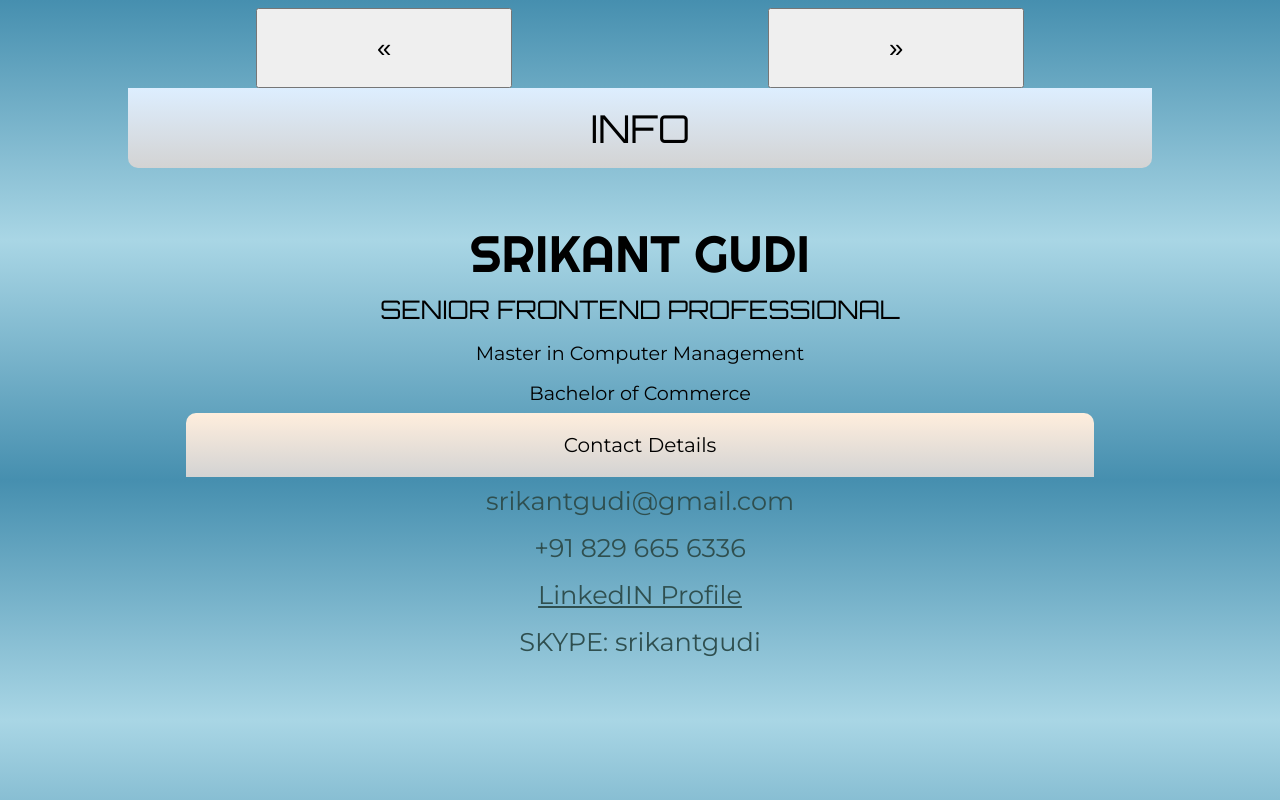
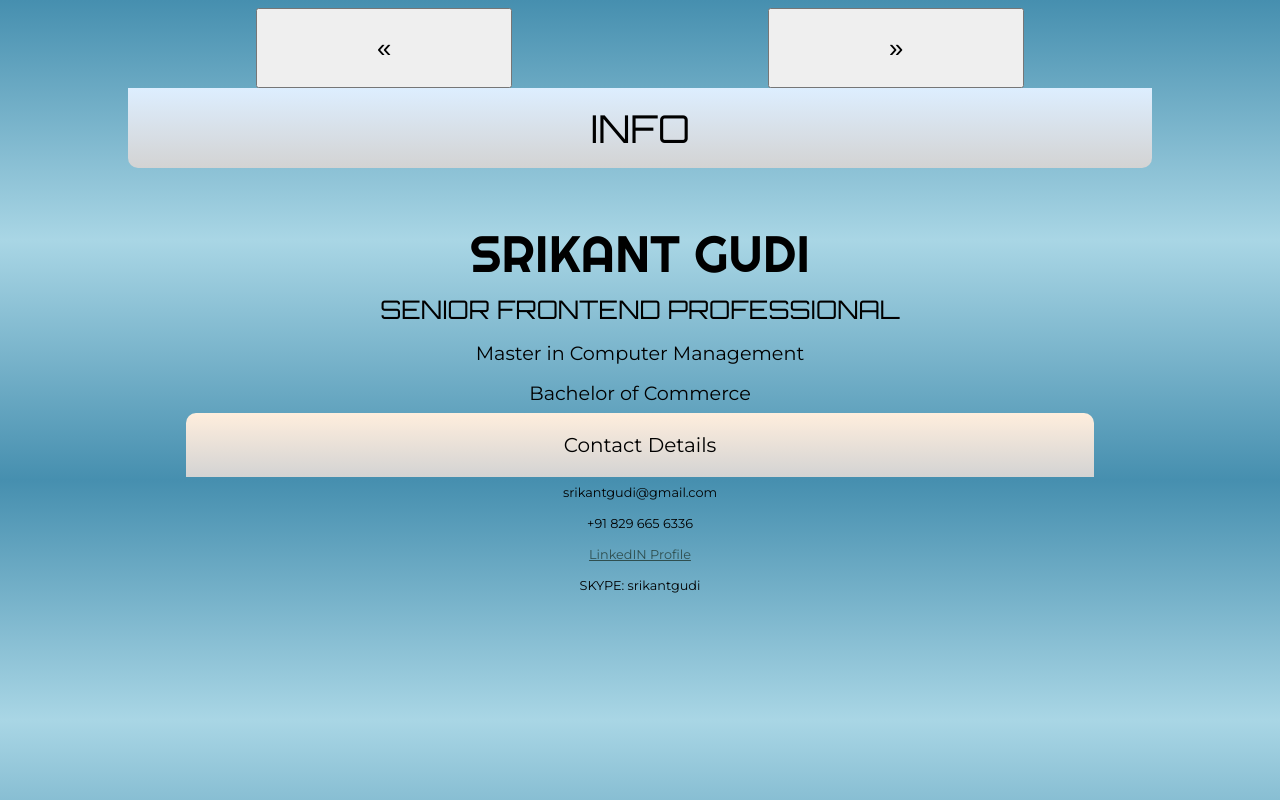
Before and after one commit to srikantgudi/srikantgudi.github.io, a Svelte app: page / in a window 1280 px wide. Built offline with nearby package versions, Linux system fonts and the light colour scheme; a web font is replaced by a local one.

Commit message:
Modified files

```diff
--- a/public/global.css
+++ b/public/global.css
@@ -67,8 +67,7 @@ a {
 }
 .contact-item {
     font-family: montserrat;
-    font-size: 2vw;
-    color: darkslategrey;
+    font-size: 1vw;
 }
 .nav-btn {
     display: block;
```
Also changed, not shown: 1 other file (tests, documents, lock files or other folders).
